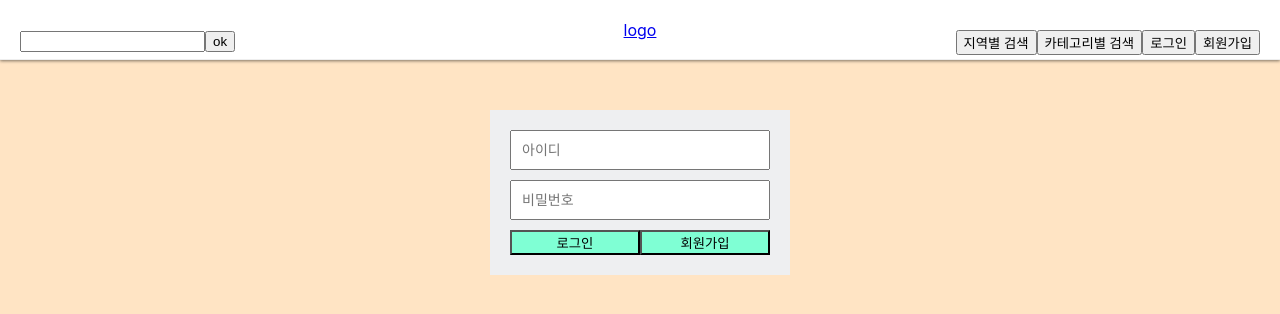
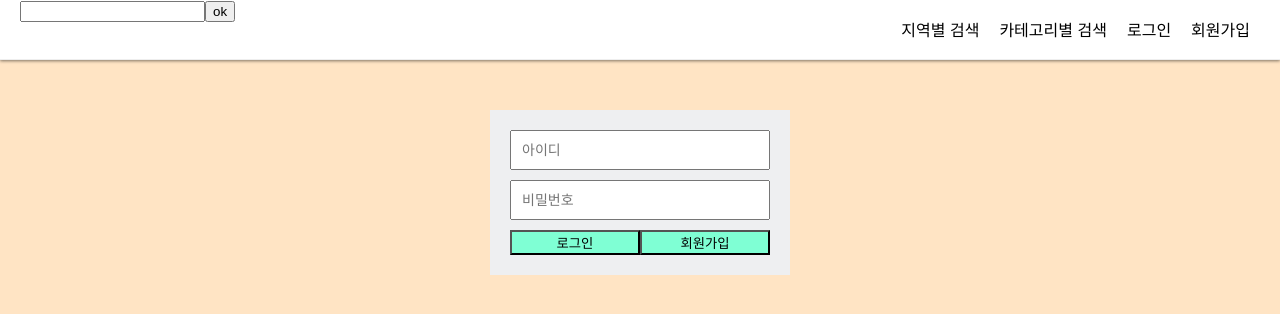
Before and after one commit to dbswl701/oiso_frontend, a React (Create React App) app in the folder oiso_frontend/: page /login in a window 1280 px wide. Shown: the top 314 px of the page. Built offline with nearby package versions, Linux system fonts and the light colour scheme.

Commit message:
feat 네비게이션의 요소 클릭 시 페이지 이동 구현

```diff
--- a/oiso_frontend/src/Component/Navbar.css
+++ b/oiso_frontend/src/Component/Navbar.css
@@ -27,21 +27,18 @@ body {
   padding: 0;
 }
 
-#menu li {
-  float:left;
-}
-
 /* a 태그는 inline요소이기 때문에
 block요소로 만들어 줌으로써 세로길이 채워준다 */
-#menu button a {
+#menu a {
   padding-left: 10px;
   padding-right: 10px;
   line-height: 60px;
   display: block;
   color: black;
   text-decoration: none;
+  float:left;
 }
 
-#menu li a:hover{
+#menu a:hover{
   background-color: #eeeeee;
 }
--- a/oiso_frontend/src/Component/Navbar.js
+++ b/oiso_frontend/src/Component/Navbar.js
@@ -1,22 +1,18 @@
 import './Navbar.css';
+import { Link } from 'react-router-dom';
 
 
 function Navbar(){
 
   return (
     <div id="navbar">
-      <a id="logo" href="#">logo</a>
       <input type="text"></input>
       <button>ok</button>
       <ul id="menu">
-        {/* <li><a href="#">지역별 검색</a></li>
-        <li><a href="#">카테고리별 검색</a></li>
-        <li><a href="#">로그인</a></li>
-        <li><a href="#">회원가입</a></li> */}
-        <button>지역별 검색</button>
-        <button>카테고리별 검색</button>
-        <button>로그인</button>
-        <button>회원가입</button>
+        <Link to ='./areaSearch'><li>지역별 검색</li></Link>
+        <Link to ='./categorySearch'><li>카테고리별 검색</li></Link>
+        <Link to ='./login'><li>로그인</li></Link>
+        <Link to ='./signUp'><li>회원가입</li></Link>
       </ul>
     </div>
   )
```
